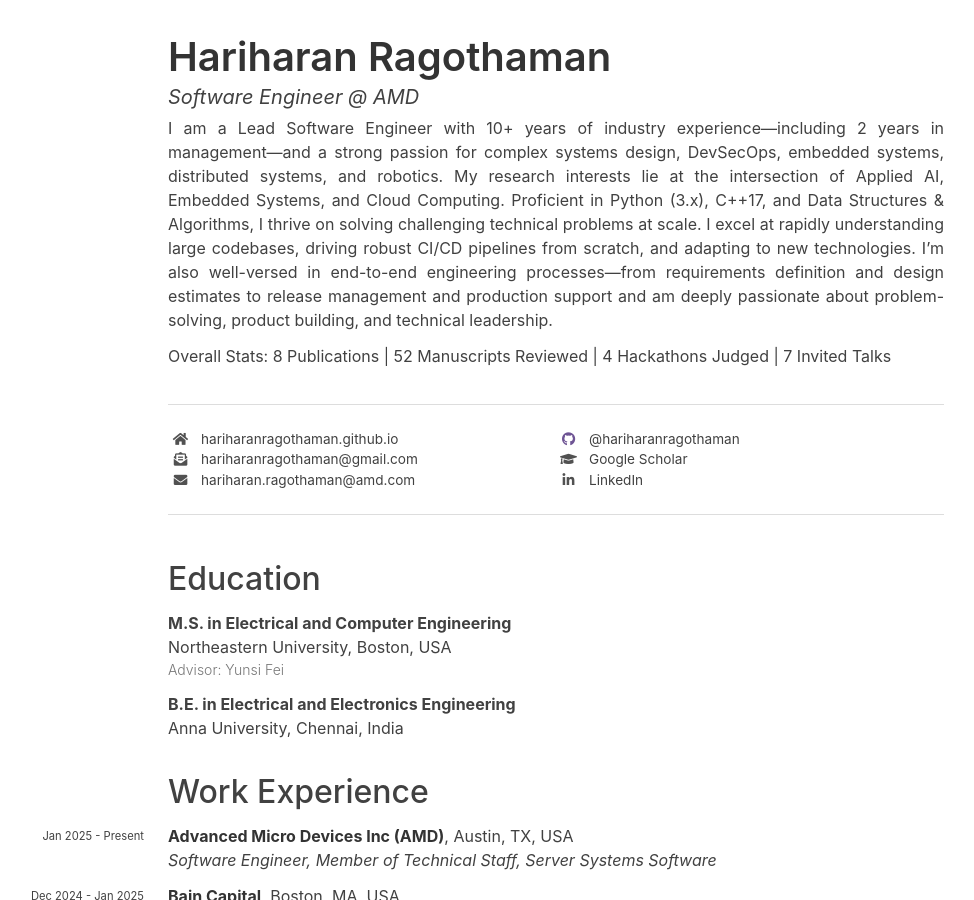
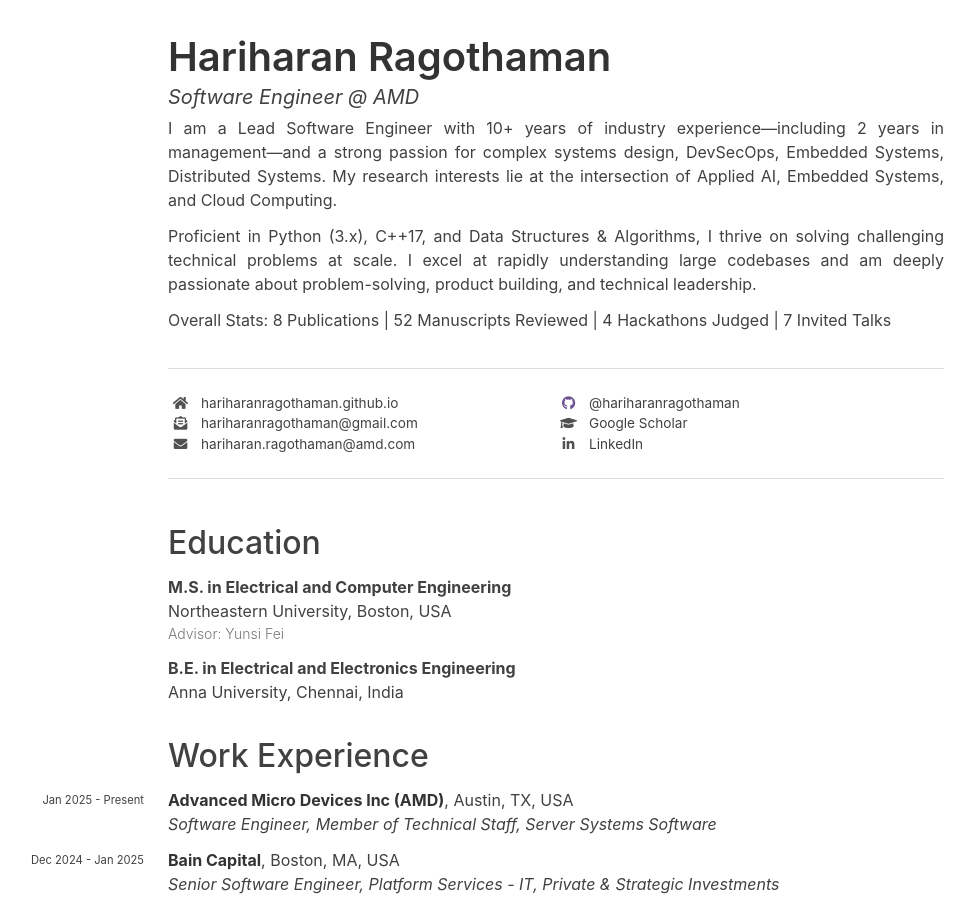
Before and after one commit to hariharanragothaman/hariharanragothaman.github.io, a Jekyll site: the page built from cv.md, in a window 1280 px wide and 900 px high. Shown: the whole window, without its empty margins (164-1138 px from the left). Built offline with Jekyll 4.4.1, drawn with Linux system fonts in a browser that asks for light colours; nearby versions of some CDN libraries; some web fonts are replaced.

Commit message:
Polishes and Updates

```diff
--- a/cv.md
+++ b/cv.md
@@ -12,11 +12,13 @@
 
 
 <div style="text-align: justify;">
-    I am a Lead Software Engineer with 10+ years of industry experience—including 2 years in management—and a strong passion for complex systems design, DevSecOps, embedded systems, distributed systems, and robotics.
+    I am a Lead Software Engineer with 10+ years of industry experience—including 2 years in management—and a strong passion for complex systems design, DevSecOps, Embedded Systems, Distributed Systems.
     My research interests lie at the intersection of Applied AI, Embedded Systems, and Cloud Computing.
+
+<p>
     Proficient in Python (3.x), C++17, and Data Structures & Algorithms, I thrive on solving challenging technical problems at scale.
-    I excel at rapidly understanding large codebases, driving robust CI/CD pipelines from scratch, and adapting to new technologies.
-    I’m also well-versed in end-to-end engineering processes—from requirements definition and design estimates to release management and production support and am deeply passionate about problem-solving, product building, and technical leadership.
+    I excel at rapidly understanding large codebases and am deeply passionate about problem-solving, product building, and technical leadership.
+</p>
 
 <p>
     Overall Stats: 8 Publications | 52  Manuscripts Reviewed | 4 Hackathons Judged | 7 Invited Talks
```
